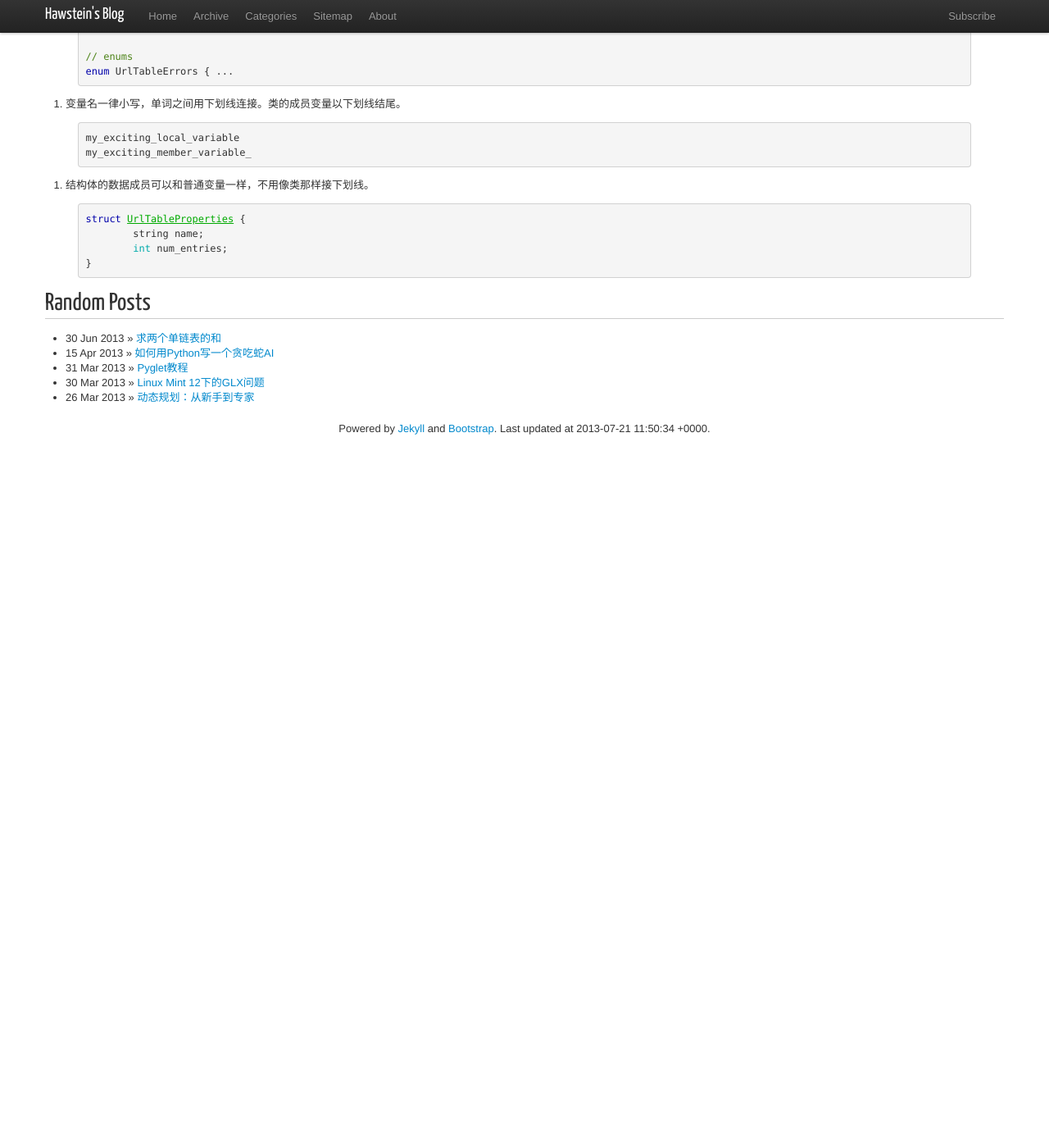
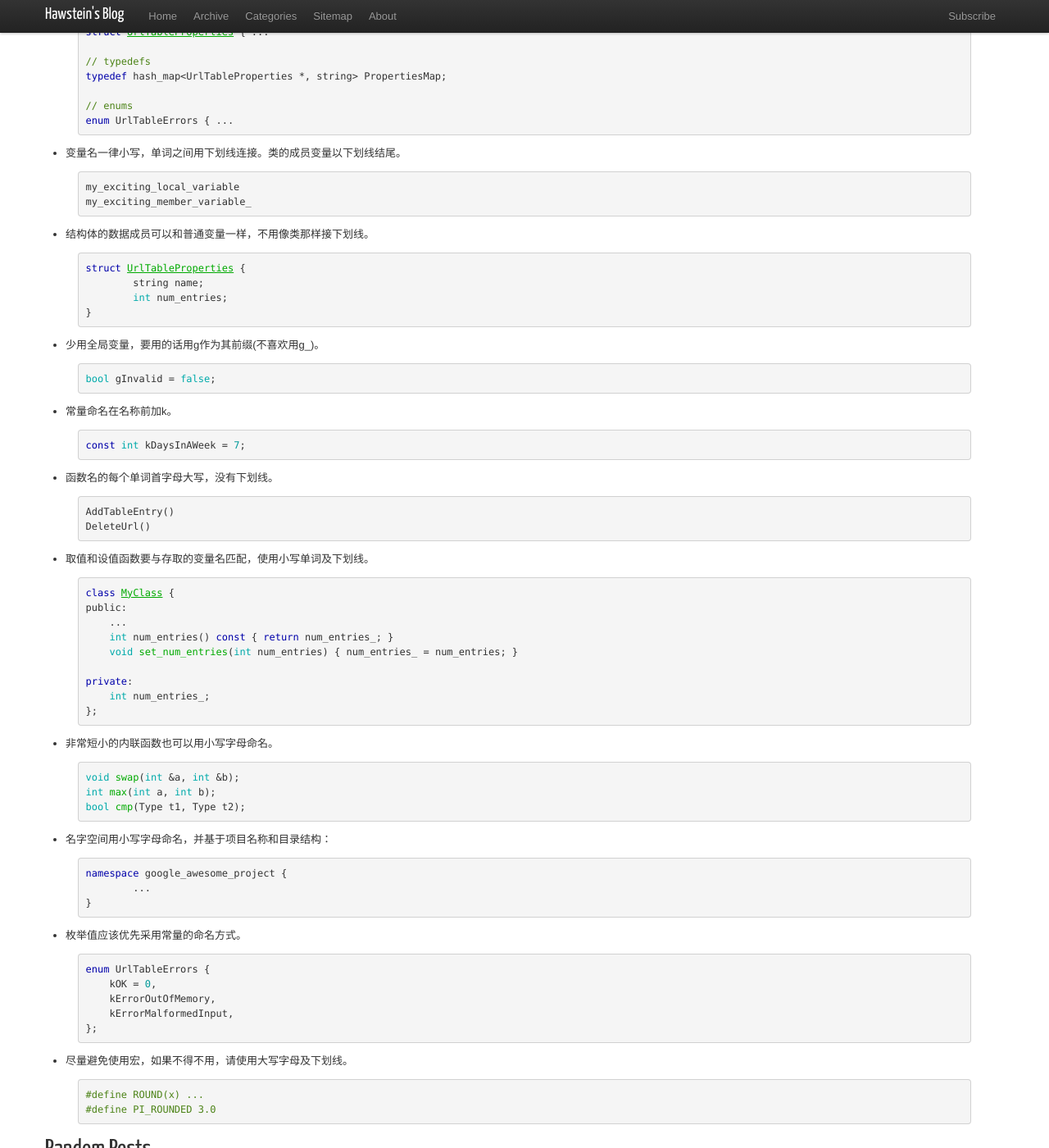
Before and after one commit to Hawstein/hawstein.github.com, a Jekyll site: the page built from _posts/2013/2013-7-14-google-cpp-style-guide.md, in a window 1280 px wide and 1400 px high, scrolled down 809 px. Shown: the whole window at 82% size. Built offline with Jekyll 4.4.1, drawn with Linux system fonts in a browser that asks for light colours; nearby versions of some CDN libraries; Markdown is read by kramdown in place of the engine named in the settings; comment, search, counter and statistics services are not loaded; before the commit the page ends 1381 px from its top, so only the background shows below that; some of the changed text lies outside the part shown.

Commit message:
alter post:google cpp style

```diff
--- a/_posts/2013/2013-7-14-google-cpp-style-guide.md
+++ b/_posts/2013/2013-7-14-google-cpp-style-guide.md
@@ -18,22 +18,27 @@ title: Google C++编程风格指南
 
 命名管理是最重要的一致性规则，因此我把它放在最前面。
 
-1. 尽可能给出描述性名称。如：
+* 尽可能给出描述性名称。
 
 {% highlight cpp %}
 int num_errors;
 int num_completed_connections;
 {% endhighlight %}
 
-1. 文件名全部小写，用下划线做连接符。
+* 文件名全部小写，用下划线做连接符。
 
 {% highlight cpp %}
 my_useful_class.cc
 {% endhighlight %}
 
-1. C++文件以.cc 结尾，头文件以.h 结尾。(从.cpp切换到.cc)
+* C++文件以.cc 结尾，头文件以.h 结尾。(从.cpp切换到.cc)
 
-1. 类型命名每个单词以大写字母开头，不包含下划线。类、结构体、类型定义(typedef)
+{% highlight cpp %}
+my_useful_class.cc
+my_useful_class.h
+{% endhighlight %}
+
+* 类型命名每个单词以大写字母开头，不包含下划线。类、结构体、类型定义(typedef)
 、枚举都使用相同约定。
 
 {% highlight cpp %}
@@ -64,3 +69,69 @@ struct UrlTableProperties {
 	int num_entries;
 }
 {% endhighlight %}
+
+* 少用全局变量，要用的话用g作为其前缀(不喜欢用g_)。
+
+{% highlight cpp %}
+bool gInvalid = false;
+{% endhighlight %}
+
+* 常量命名在名称前加k。
+
+{% highlight cpp %}
+const int kDaysInAWeek = 7;
+{% endhighlight %}
+
+* 函数名的每个单词首字母大写，没有下划线。
+
+{% highlight cpp %}
+AddTableEntry()
+DeleteUrl()
+{% endhighlight %}
+
+* 取值和设值函数要与存取的变量名匹配，使用小写单词及下划线。
+
+{% highlight cpp %}
+class MyClass {
+public:
+    ...
+    int num_entries() const { return num_entries_; }
+    void set_num_entries(int num_entries) { num_entries_ = num_entries; }
+
+private:
+    int num_entries_;
+};
+{% endhighlight %}
+
+* 非常短小的内联函数也可以用小写字母命名。
+
+{% highlight cpp %}
+void swap(int &a, int &b);
+int max(int a, int b);
+bool cmp(Type t1, Type t2);
+{% endhighlight %}
+
+* 名字空间用小写字母命名，并基于项目名称和目录结构：
+
+{% highlight cpp %}
+namespace google_awesome_project {
+	...
+}
+{% endhighlight %}
+
+* 枚举值应该优先采用常量的命名方式。
+
+{% highlight cpp %}
+enum UrlTableErrors {
+    kOK = 0,
+    kErrorOutOfMemory,
+    kErrorMalformedInput,
+};
+{% endhighlight %}
+
+* 尽量避免使用宏，如果不得不用，请使用大写字母及下划线。
+
+{% highlight cpp %}
+#define ROUND(x) ...
+#define PI_ROUNDED 3.0
+{% endhighlight %}
```
Also changed, not shown: other parts of _posts/2013/2013-7-14-google-cpp-style-guide.md (+2 -2 lines).
